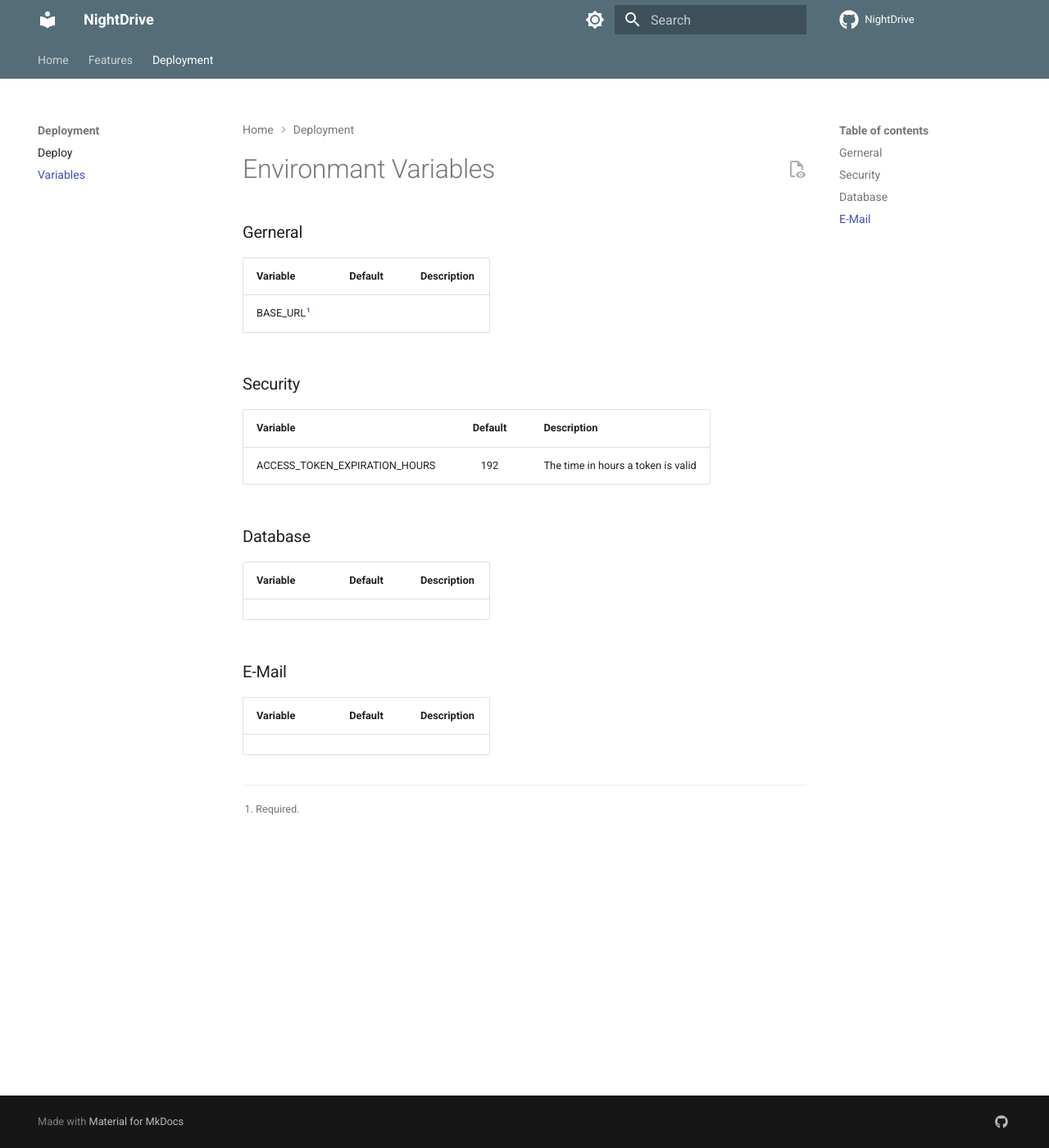
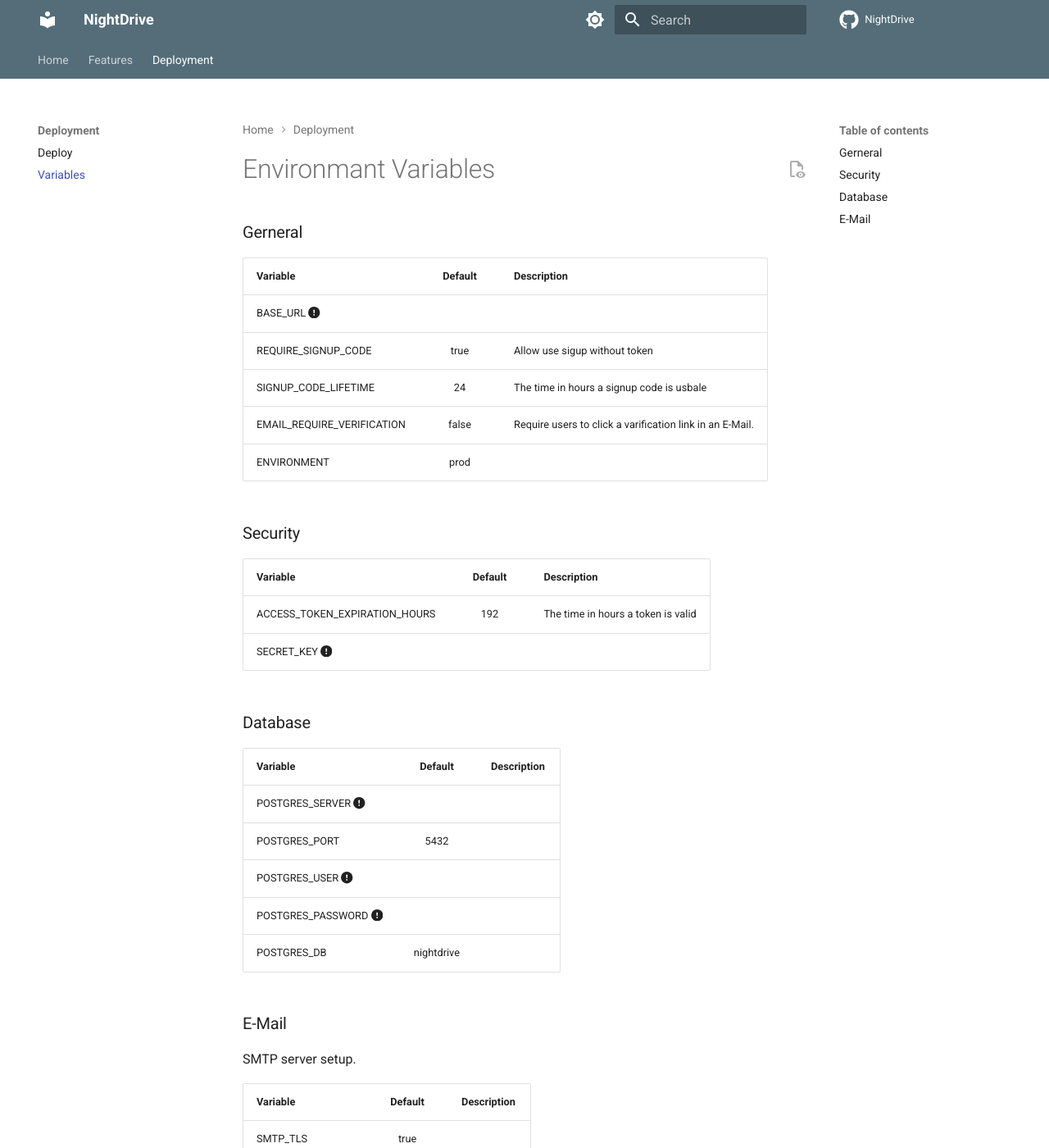
Before and after one commit to woulfdev/nightdrive, an MkDocs documentation site: the page built from docs/docs/env-variables.md, in a window 1280 px wide and 1400 px high. Shown: the whole window at 82% size. Built offline with MkDocs 1.6.1 and Material for MkDocs 9.7.7, drawn with Linux system fonts in a browser that asks for light colours; comment, search, counter and statistics services are not loaded; some of the changed text lies outside the part shown.

Commit message:
Rename email verification setting and update docs
Renamed REQUIRE_EMAIL_VERIFICATION to EMAIL_REQUIRE_VERIFICATION in config.py for consistency. Updated env-variables documentation to reflect the new variable name and improved formatting. Adjusted mkdocs.yml to fix edit_uri, correct plugin options, and add markdown extensions.

```diff
--- a/docs/docs/env-variables.md
+++ b/docs/docs/env-variables.md
@@ -2,26 +2,42 @@
 
 ### Gerneral
 
-| Variable     | Default | Description |
-| :----------- | :-----: | :---------- |
-| BASE_URL[^1] |         |             |
+| Variable                                                          | Default | Description                                              |
+| :---------------------------------------------------------------- | :-----: | :------------------------------------------------------- |
+| BASE_URL :fontawesome-solid-exclamation-circle:{title="required"} |         |                                                          |
+| REQUIRE_SIGNUP_CODE                                               |  true   | Allow use sigup without token                            |
+| SIGNUP_CODE_LIFETIME                                              |   24    | The time in hours a signup code is usbale                |
+| EMAIL_REQUIRE_VERIFICATION                                        |  false  | Require users to click a varification link in an E-Mail. |
+| ENVIRONMENT                                                       |  prod   |                                                          |
 
 ### Security
 
-| Variable                      | Default | Description                        |
-| :---------------------------- | :-----: | :--------------------------------- |
-| ACCESS_TOKEN_EXPIRATION_HOURS |   192   | The time in hours a token is valid |
+| Variable                                                            | Default | Description                        |
+| :------------------------------------------------------------------ | :-----: | :--------------------------------- |
+| ACCESS_TOKEN_EXPIRATION_HOURS                                       |   192   | The time in hours a token is valid |
+| SECRET_KEY :fontawesome-solid-exclamation-circle:{title="required"} |         |                                    |
 
 ### Database
 
-| Variable | Default | Description |
-| :------- | :-----: | :---------- |
-|          |         |             |
+| Variable                                                                   |  Default   | Description |
+| :------------------------------------------------------------------------- | :--------: | :---------- |
+| POSTGRES_SERVER :fontawesome-solid-exclamation-circle:{title="required"}   |            |             |
+| POSTGRES_PORT                                                              |    5432    |             |
+| POSTGRES_USER :fontawesome-solid-exclamation-circle:{title="required"}     |            |             |
+| POSTGRES_PASSWORD :fontawesome-solid-exclamation-circle:{title="required"} |            |             |
+| POSTGRES_DB                                                                | nightdrive |             |
 
 ### E-Mail
 
-| Variable | Default | Description |
-| :------- | :-----: | :---------- |
-|          |         |             |
+SMTP server setup.
 
-[^1]: Required.
+| Variable        | Default | Description |
+| :-------------- | :-----: | :---------- |
+| SMTP_TLS        |  true   |             |
+| SMTP_SSL        |  false  |             |
+| SMTP_PORT       |   587   |             |
+| SMTP_HOST       |         |             |
+| SMTP_USER       |         |             |
+| SMTP_PASSWORD   |         |             |
+| SMTP_FROM_EMAIL |         |             |
+| SMTP_FROM_NAME  |         |             |
--- a/docs/mkdocs.yml
+++ b/docs/mkdocs.yml
@@ -3,7 +3,7 @@ site_name: NightDrive
 repo_name: NightDrive
 repo_url: https://github.com/woulfdev/nightdrive
 
-edit_uri: edit/main/docs/
+edit_uri: edit/main/docs/docs
 
 extra:
   social:
@@ -13,12 +13,18 @@ extra:
 plugins:
   - search
   - git-revision-date-localized:
-      enabled_creation_date: true
+      enable_creation_date: true
   - git-authors
 
 markdown_extensions:
   - tables
   - footnotes
+  - attr_list
+  - md_in_html
+  - pymdownx.superfences
+  - pymdownx.emoji:
+      emoji_index: !!python/name:material.extensions.emoji.twemoji
+      emoji_generator: !!python/name:material.extensions.emoji.to_svg
 
 theme:
   langauge: en
@@ -30,8 +36,10 @@ theme:
     - navigation.tabs
     - navigation.path
     - search.suggest
+    - content.tooltips
   icon:
     repo: fontawesome/brands/github
+    annotation: material/circle-medium
   palette:
     # Palette toggle for light mode
     - media: "(prefers-color-scheme: light)"
```
Also changed, not shown: 1 other file.
